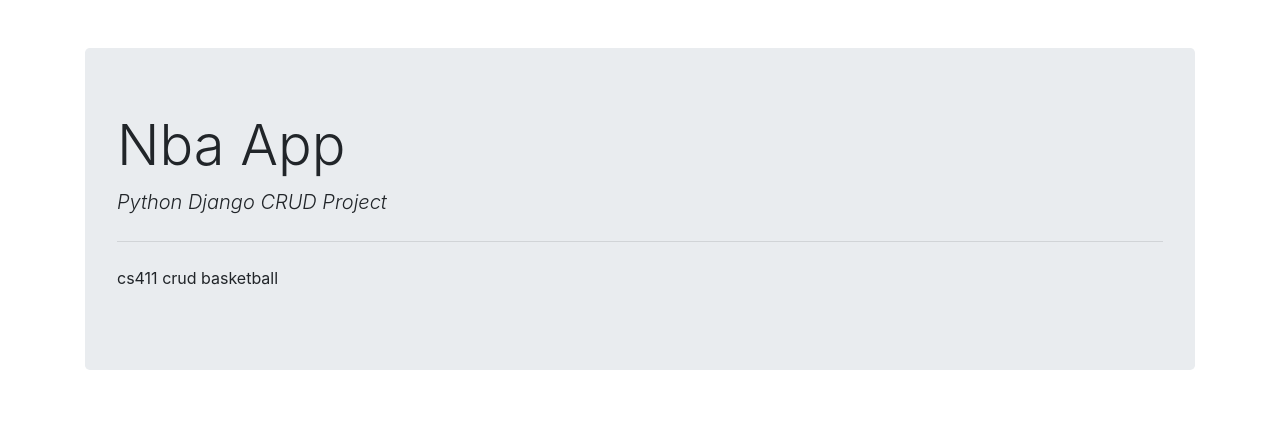
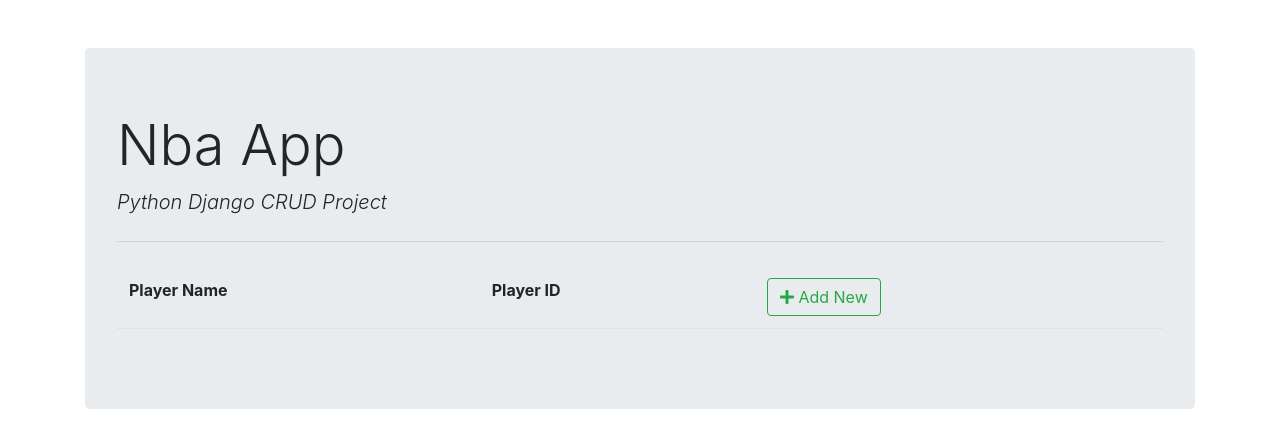
Before and after one commit to giorodriguez2021/CS411_project, a Django app: page /nba_app/list/ in a window 1280 px wide. Shown: the top 448 px of the page. Run offline with Django 3.2, Linux system fonts and the light colour scheme; data that the repository does not hold is empty; some libraries are stand-ins or nearby versions.

Commit message:
added update frontend functionality and a return to list option

```diff
--- a/nba_app/forms.py
+++ b/nba_app/forms.py
@@ -6,6 +6,9 @@ class PlayerForm(forms.ModelForm):
         model = Player
         fields = '__all__'
         labels = {
-            "player_id": "Player ID",
+            "player_number": "Player ID",
             "playername" : "Player Name"
         }
+    def __init__(self, *args, **kward):
+        super(PlayerForm,self).__init__(*args, **kward)
+        self.fields['playername'].empty_label = "Select"
--- a/nba_app/templates/nba_app/player_list.html
+++ b/nba_app/templates/nba_app/player_list.html
@@ -1,5 +1,32 @@
 {% extends "nba_app/base.html" %}
 
 {% block content %}
-<p> cs411 crud basketball </p>
+<table class = "table table-borderless">
+    <thead class = "border-bottom font-weight-bold">
+        <tr>
+            <td> Player Name </td>
+            <td> Player ID </td>
+            <td>
+               <a href = "{% url 'player_insert' %}" class="btn btn-outline-success">
+                   <i class = "fas fa-plus"></i> Add New
+
+               </a>
+            </td>
+
+        </tr>
+      </thead>
+      <tbody>
+          {% for player in player_list %}
+           <tr>
+              <td>{{player.playername}}</td>
+              <td>{{player.player_id}}</td>
+              <td>
+                  <a href = "{% url 'player_update' player.player_id %}" class = "btn text-secondary px-0">
+                      <i class = "far fa-edit fa-lg"></i>
+                    </a>
+              </td>
+          </tr>
+          {% endfor %}
+      </tbody>
+</table>
 {% endblock content%}
--- a/nba_app/urls.py
+++ b/nba_app/urls.py
@@ -3,17 +3,21 @@ from django.urls import path, include
 from . import views
 
 urlpatterns = [
-    path('', views.player_form),
+    path('', views.player_form, name = "player_insert"), #get and post request for inserts
     #path("list/", include("nba_app.urls")),
-    path('list/', views.player_list),
+    #the path below is for insert and update operations
+    path('<int:id>/', views.player_form, name = "player_update"), #get and post request for update operation
+    path('list/', views.player_list, name = "player_list" ), #get request to retrieve and display all record
     path('', views.index, name='index'),
     #from Gio's tutorial
 
+
     path('randominsert', views.randominsert, name='randominsert'),
     path('randomdelete', views.randomdelete, name='randomdelete'),
-    path('player_insert', views.player_insert, name='player_insert'),
-    path('player_update', views.player_update, name='player_update'),
-    path('player_select', views.player_select, name='player_select'),
-    path('player_delete', views.player_delete, name='player_delete')
+    #path('player_insert', views.player_insert, name='player_insert'),
+    #path('player_update', views.player_update, name='player_update'),
+    #path('player_select', views.player_select, name='player_select'),
+    #path('player_delete', views.player_delete, name='player_delete')
+    #these paths caused a bug
 
 ]
--- a/nba_app/views.py
+++ b/nba_app/views.py
@@ -1,21 +1,42 @@
-from django.shortcuts import render
+from django.shortcuts import render, redirect
 from django.db import connection
 from .forms import PlayerForm
 import random
+from .models import Player
 
 # Create your views here.
+
+
+#front end functions below
+def player_list(request):
+    context = {'player_list': Player.objects.all()} #replace with raw query in final form
+    return render(request,"nba_app/player_list.html",context)
+
+def player_form(request, id=0):
+    if request.method == "GET":
+        if id == 0: # if id is 0 then it's an insert operation
+            form = PlayerForm()
+        else:
+            player = Player.objects.get(pk = id)
+            form = PlayerForm(instance = player)
+
+        return render(request,"nba_app/player_form.html",{'form':form})
+    else:
+        if id == 0:
+            form = PlayerForm(request.POST)
+        else:
+            player = Player.objects.get(pk = id)
+            form = PlayerForm(request.POST, instance = player)
+
+        if form.is_valid():
+            form.save()
+        return redirect("/nba_app/list")
+
 from django.http import HttpResponse
 def index(request):
     return HttpResponse("Hello, world. You're at the CS411 project.")
 
 
-#front end functions below
-def player_list(request):
-    return render(request,"nba_app/player_list.html")
-
-def player_form(request):
-    form = PlayerForm()
-    return render(request,"nba_app/player_form.html",{'form':form})
 
 #back end stuff below
 
```
Also changed, not shown: nba_app/templates/nba_app/player_form.html (+16 -2 lines), nba_app/migrations/0012_auto_20200726_1547.py (added), nba_app/migrations/0013_auto_20200726_1554.py (added).
